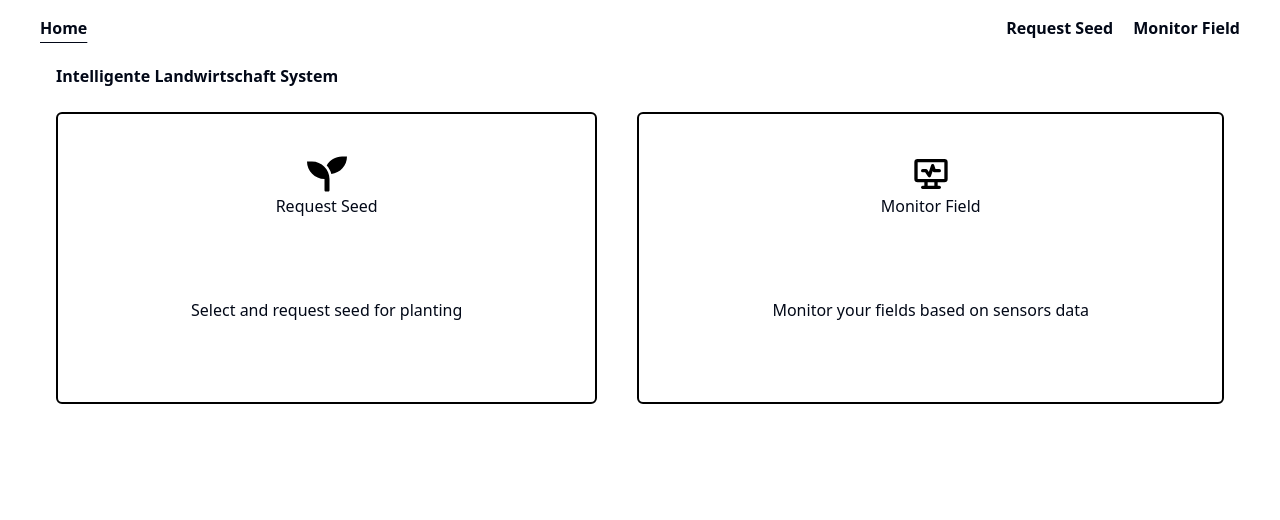
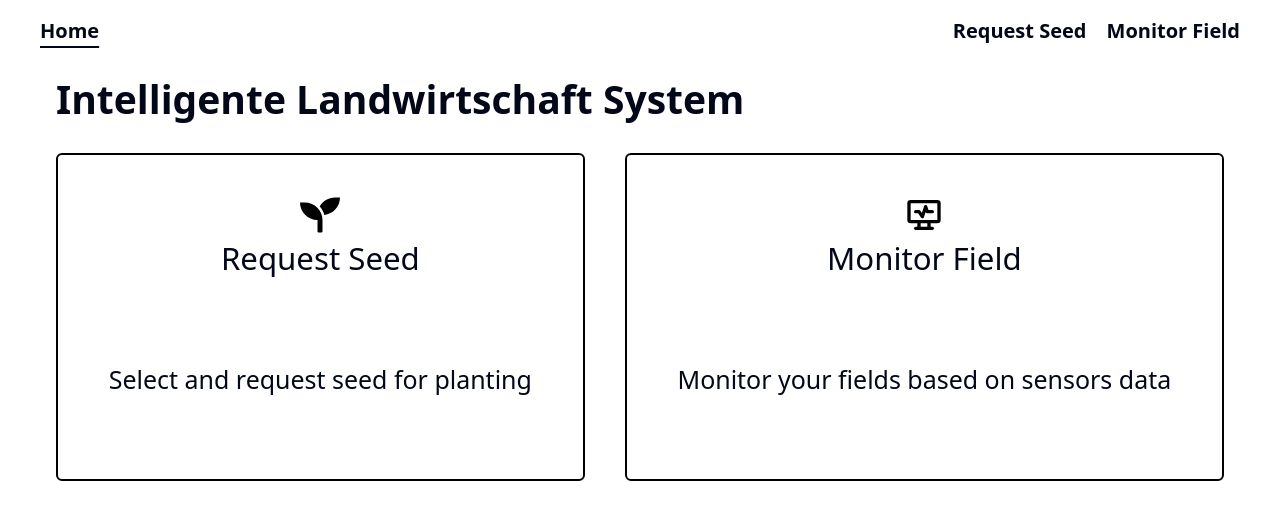
Before and after one commit to rasyadanfz/intelligente-landwirtschaft-frontend, a React (Vite) app: page / in a window 1280 px wide. Shown: the top 520 px of the page. Built offline with nearby package versions, Linux system fonts and the light colour scheme.

Commit message:
fix: font sizes

```diff
--- a/tailwind.config.js
+++ b/tailwind.config.js
@@ -2,10 +2,10 @@
 module.exports = {
     darkMode: ["class"],
     content: [
-    './pages/**/*.{ts,tsx}',
-    './components/**/*.{ts,tsx}',
-    './app/**/*.{ts,tsx}',
-    './src/**/*.{ts,tsx}',
+        "./pages/**/*.{ts,tsx}",
+        "./components/**/*.{ts,tsx}",
+        "./app/**/*.{ts,tsx}",
+        "./src/**/*.{ts,tsx}",
     ],
     theme: {
         container: {
@@ -70,7 +70,17 @@ module.exports = {
                 "accordion-down": "accordion-down 0.2s ease-out",
                 "accordion-up": "accordion-up 0.2s ease-out",
             },
+            fontSize: {
+                h1: "3.05rem",
+                h2: "2.44rem",
+                h3: "1.95rem",
+                h4: "1.56rem",
+                h5: "1.25rem",
+                body: "1rem",
+                caption: "0.8rem",
+                small: "0.64rem",
+            },
         },
     },
     plugins: [require("tailwindcss-animate")],
-}
+};
```
Lines whose indentation alone changed are shown as unchanged.
